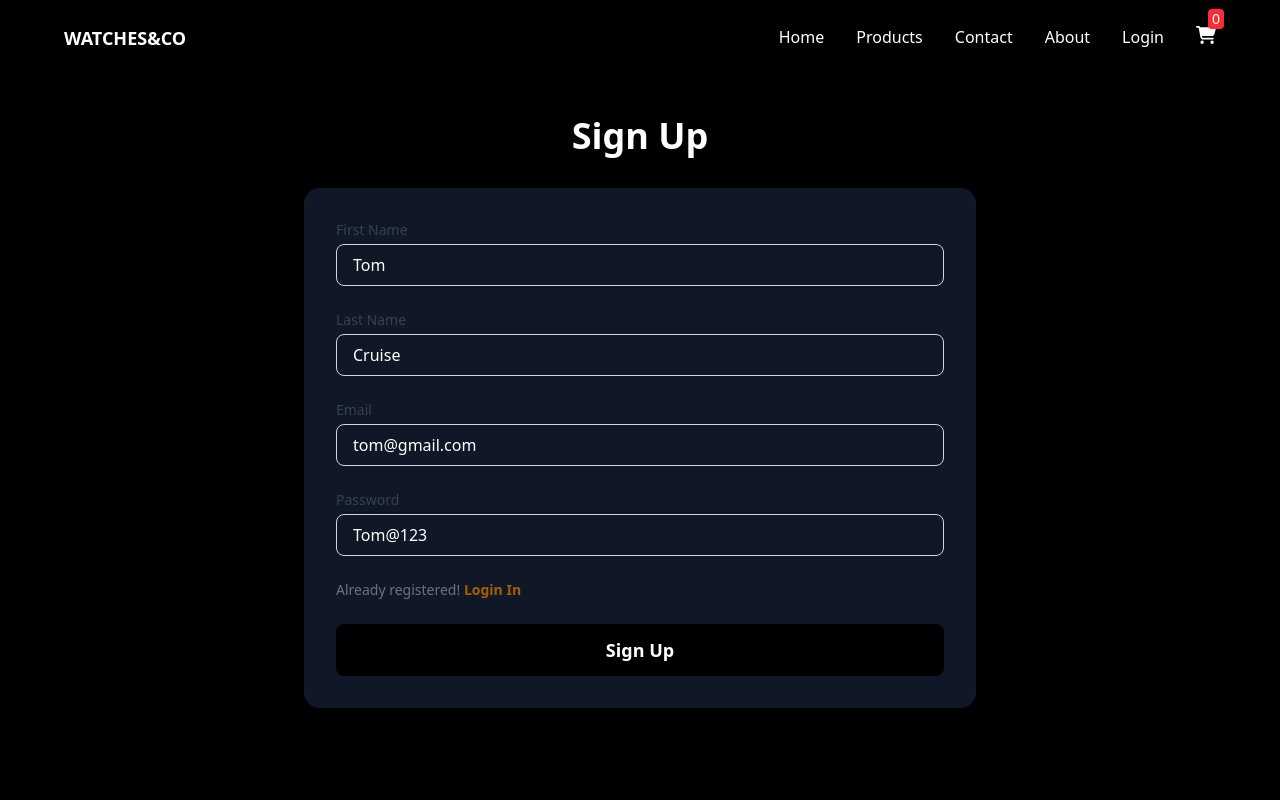
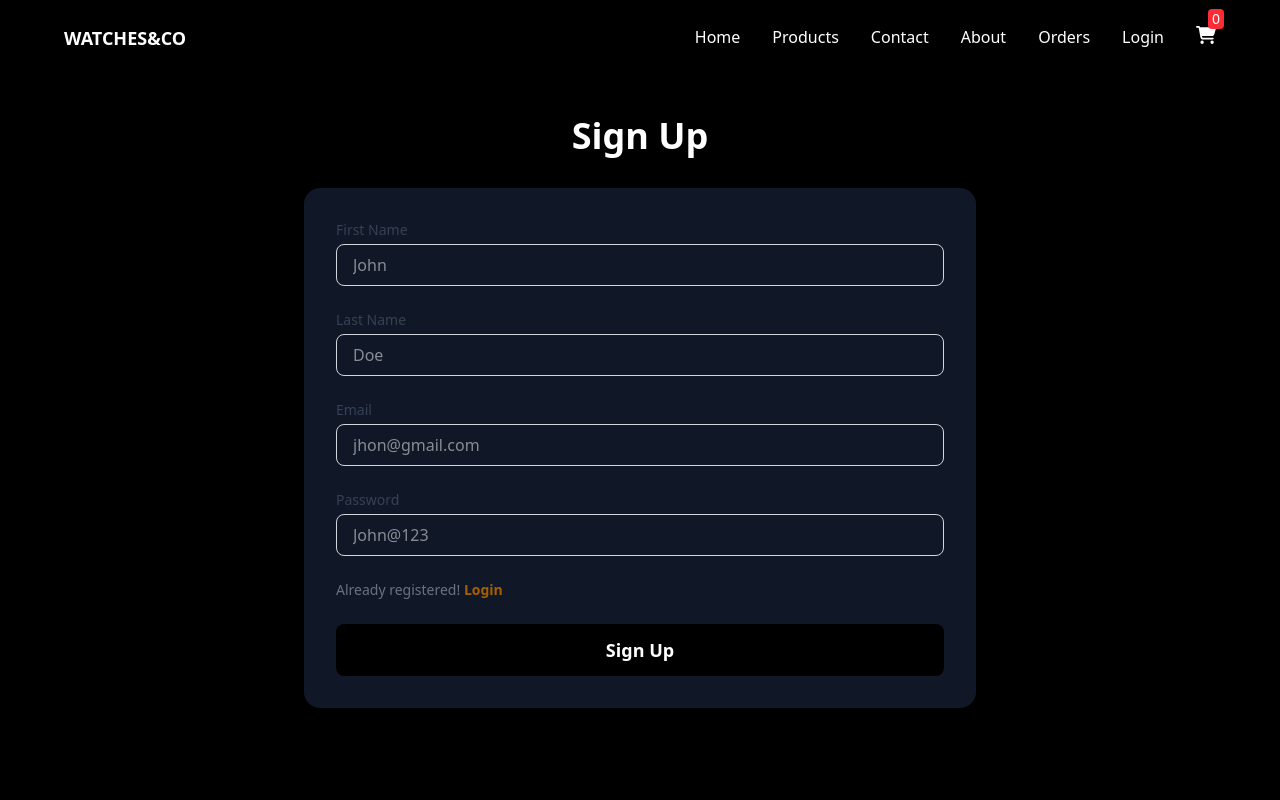
Before and after one commit to Hamza11067/WatchesCo, a React (Vite) app: page /signup in a window 1280 px wide. Shown: the top 800 px of the page. Built offline with nearby package versions, Linux system fonts and the light colour scheme.

Commit message:
Add Orders page for the users

```diff
--- a/src/App.jsx
+++ b/src/App.jsx
@@ -1,4 +1,5 @@
 import About from "./components/About";
+import Orders from "./components/Orders";
 import Products from "./components/Products";
 import Services from "./components/Services";
 import Contact from "./components/Contact";
@@ -25,6 +26,7 @@ function App() {
                 <Route path="products" element={<Products />} />
                 <Route path="services" element={<Services />} />
                 <Route path="about" element={<About />} />
+                <Route path="orders" element={<Orders />} />
                 <Route path="cart" element={<Cart />} />
                 <Route path="contact" element={<Contact />} />
                 <Route path="login" element={<Login />} />
--- a/src/components/Navbar.jsx
+++ b/src/components/Navbar.jsx
@@ -21,7 +21,7 @@ const Navbar = () => {
   const handleLogout = () => {
     localStorage.removeItem("user");
     window.location.reload();
-  }
+  };
 
   useEffect(() => {
     if (user?._id) {
@@ -63,6 +63,11 @@ const Navbar = () => {
             About
           </Link>
         </li>
+        <li>
+          <Link to="/orders" className="hover:border-b-2 border-white pb-1">
+            Orders
+          </Link>
+        </li>
 
         <li>
           {user && user.firstName ? (
@@ -80,7 +85,12 @@ const Navbar = () => {
               </Link>
               {isUserMenuOpen && (
                 <div className="absolute bg-gray-600 p-4">
-                  <p className="hover:underline cursor-pointer" onClick={handleLogout}>Logout</p>
+                  <p
+                    className="hover:underline cursor-pointer"
+                    onClick={handleLogout}
+                  >
+                    Logout
+                  </p>
                 </div>
               )}
             </div>
--- /dev/null
+++ b/src/components/Orders.jsx
@@ -0,0 +1,12 @@
+import React from "react";
+
+const Orders = () => {
+  return (
+    <>
+      <h2 className="text-3xl font-bold mb-4 text-white">Your Orders</h2>
+      <p className="text-gray-500">No Orders placed yet</p>
+    </>
+  );
+};
+
+export default Orders;
--- a/src/components/Signup.jsx
+++ b/src/components/Signup.jsx
@@ -5,10 +5,10 @@ import { API_BASE_URL } from "../utils/constants";
 import { useNavigate } from "react-router-dom";
 
 const ContactUs = () => {
-  const [firstName, setFirstName] = useState("Tom");
-  const [lastName, setLastName] = useState("Cruise");
-  const [email, setEmail] = useState("tom@gmail.com");
-  const [password, setPassword] = useState("Tom@123");
+  const [firstName, setFirstName] = useState("");
+  const [lastName, setLastName] = useState("");
+  const [email, setEmail] = useState("");
+  const [password, setPassword] = useState("");
   const navigate = useNavigate();
 
   const handleSignup = async (e) => {
@@ -68,7 +68,7 @@ const ContactUs = () => {
             </label>
             <input
               type="email"
-              placeholder="you@example.com"
+              placeholder="jhon@gmail.com"
               value={email}
               onChange={(e) => setEmail(e.target.value)}
               className="w-full border border-gray-300 rounded-lg px-4 py-2 focus:outline-none focus:ring-2 focus:ring-black"
@@ -82,7 +82,7 @@ const ContactUs = () => {
             </label>
             <input
               type="text"
-              placeholder="Your password"
+              placeholder="John@123"
               value={password}
               onChange={(e) => setPassword(e.target.value)}
               className="w-full border border-gray-300 rounded-lg px-4 py-2 focus:outline-none focus:ring-2 focus:ring-black"
@@ -93,7 +93,7 @@ const ContactUs = () => {
           <p className="text-sm text-gray-500">
             Already registered!{" "}
             <span className="text-yellow-700 font-semibold">
-              <Link to="/login">Login In</Link>
+              <Link to="/login">Login</Link>
             </span>
           </p>
 
```
